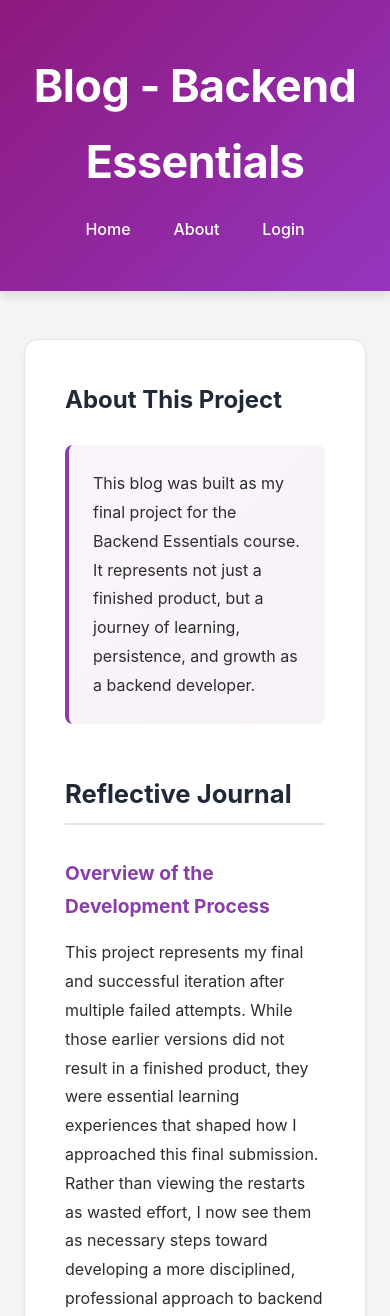
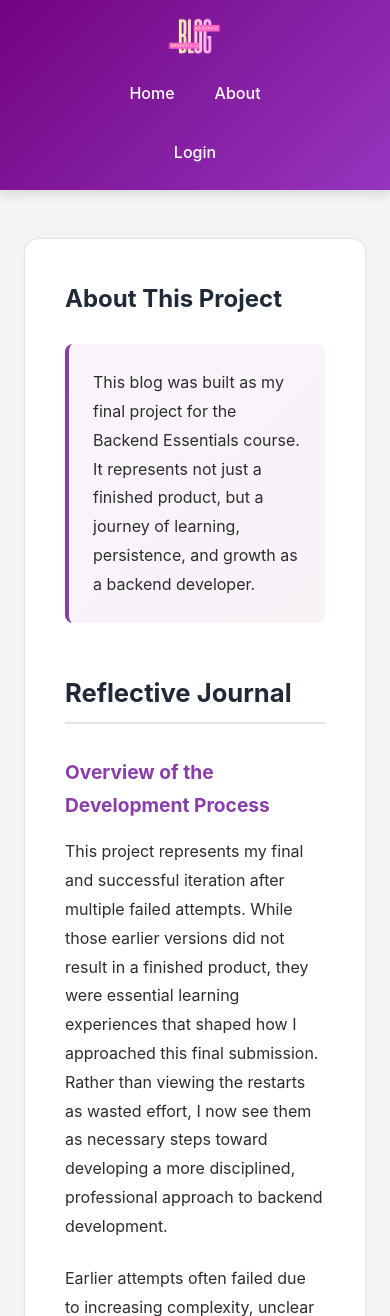
Before and after one commit to Clockert/personal-blog, a Flask app: page /about in a window 390 px wide. Shown: the top 1316 px of the page. Run offline with Flask 3, Linux system fonts and the light colour scheme.

Commit message:
Redesign header with logo and improved navigation
Added a new logo image and updated the header layout in base.html to include the logo and reorganized navigation links. Updated style.css to style the new header structure, improve responsiveness, and enhance visual appearance.

```diff
--- a/static/style.css
+++ b/static/style.css
@@ -10,7 +10,7 @@
   --color-card-border: #e4e4e7;
 
   /* 🌅 Header Colors */
-  --header-bg-start: #8d197e;
+  --header-bg-start: #720481;
   --header-bg-end: #9535be;
   --header-text: #ffffff;
 
@@ -63,34 +63,94 @@ header {
     var(--header-bg-end)
   );
   color: var(--header-text);
-  padding: 3rem 1rem;
-  text-align: center;
+  padding: 1.5rem 2rem;
   box-shadow: var(--shadow-md);
 }
 
-header h1 {
-  font-size: var(--font-size-h1);
-  font-weight: 700;
-  margin-bottom: 1rem;
-  letter-spacing: -0.5px;
+.header-container {
+  max-width: 1400px;
+  margin: 0 auto;
+  display: flex;
+  justify-content: space-between;
+  align-items: center;
+  gap: 2rem;
 }
 
-nav {
-  margin-top: 1rem;
+.header-left {
+  display: flex;
+  align-items: center;
+  gap: 2rem;
 }
 
-nav a {
+.logo-link {
+  display: flex;
+  align-items: center;
+  text-decoration: none;
+}
+
+.logo {
+  height: 80px;
+  width: auto;
+  transition: transform 0.3s ease;
+}
+
+.logo:hover {
+  transform: scale(1.05);
+}
+
+.main-nav {
+  display: flex;
+  align-items: center;
+  gap: 0.5rem;
+}
+
+.main-nav a,
+.auth-nav a {
   color: var(--header-text);
   text-decoration: none;
-  padding: 0.4rem 0.9rem;
-  margin: 0 0.3rem;
+  padding: 0.5rem 1rem;
   border-radius: var(--radius-md);
   font-weight: 500;
+  font-size: 1rem;
   transition: background 0.25s, color 0.25s;
 }
 
-nav a:hover {
+.main-nav a:hover,
+.auth-nav a:hover {
   background: rgba(255, 255, 255, 0.18);
+}
+
+.auth-nav {
+  display: flex;
+  align-items: center;
+}
+
+/* Responsive header */
+@media (max-width: 768px) {
+  header {
+    padding: 1rem 1rem;
+  }
+
+  .header-container {
+    flex-direction: column;
+    gap: 1rem;
+  }
+
+  .header-left {
+    flex-direction: column;
+    gap: 1rem;
+    width: 100%;
+  }
+
+  .logo {
+    height: 40px;
+  }
+
+  .main-nav,
+  .auth-nav {
+    width: 100%;
+    justify-content: center;
+  }
 }
 
 /* MAIN CONTENT */
--- a/templates/base.html
+++ b/templates/base.html
@@ -16,16 +16,24 @@
   </head>
   <body>
     <header>
-      <h1>Blog - Backend Essentials</h1>
-      <nav>
+      <div class="header-container">
+        <div class="header-left">
+          <a href="/" class="logo-link">
+            <img src="{{ url_for('static', filename='logo.png') }}" alt="Blog Logo" class="logo" />
+          </a>
+          <nav class="main-nav">
             <a href="/">Home</a>
             <a href="/about">About</a>
+          </nav>
+        </div>
+        <nav class="auth-nav">
           {% if session.logged_in %}
           <a href="/logout">Logout</a>
           {% else %}
           <a href="/login">Login</a>
           {% endif %}
         </nav>
+      </div>
     </header>
 
     <main>
```
Also changed, not shown: static/logo.png (added). Lines whose indentation alone changed are shown as unchanged.
